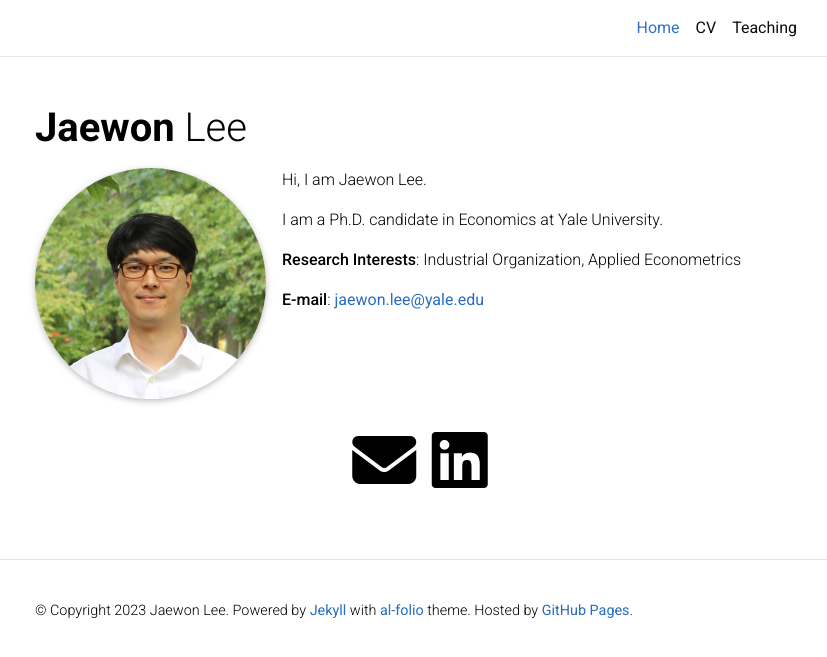
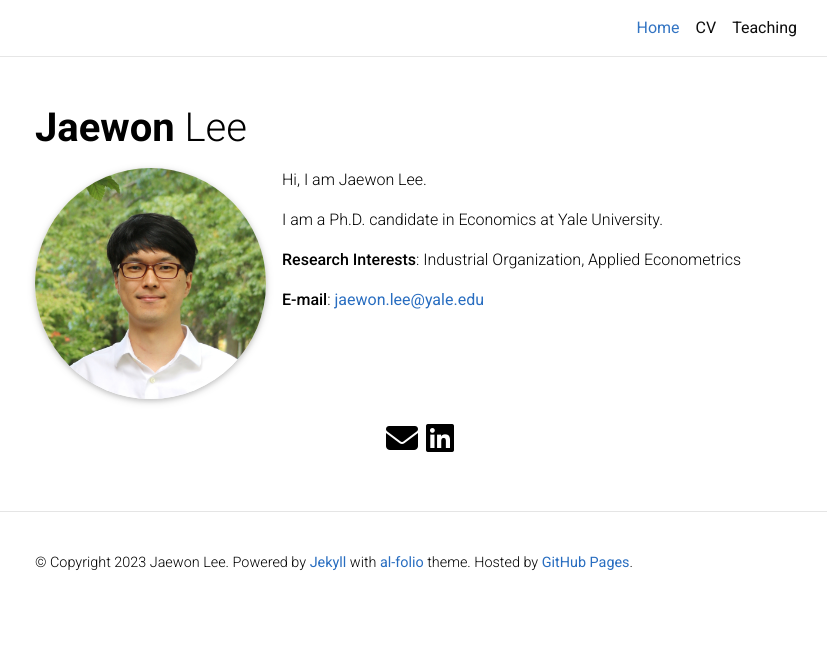
Before and after one commit to j1-lee/j1-lee.github.io, a Jekyll site: the page built from _pages/about.md, in a window 1280 px wide. Shown: the top 657 px of the page, without its empty margins (220-1047 px from the left). Built offline with Jekyll 4.4.1, drawn with Linux system fonts in a browser that asks for light colours; full-size pictures stand in for the smaller copies a plugin makes; comment, search, counter and statistics services are not loaded; a style sheet for code colours, icons or effects is not loaded.

Commit message:
shrink picture on small displays

```diff
--- a/_sass/_base.scss
+++ b/_sass/_base.scss
@@ -164,6 +164,8 @@
 
 .profile {
   width: 100%;
+  padding-left: 25%;
+  padding-right: 25%;
 
   .more-info {
     margin-bottom: 5px;
@@ -185,9 +187,10 @@
   margin-right: 1rem;
 }
 
-@media (min-width: 576px) {
+@media (min-width: 768px) {
   .profile {
     width: 30%;
+    padding: inherit;
 
     .address {
       p {
@@ -353,7 +356,7 @@
   text-align: center;
 
   .contact-icons {
-    font-size: 4rem;
+    font-size: 2rem;
 
     a {
       i::before {
```
